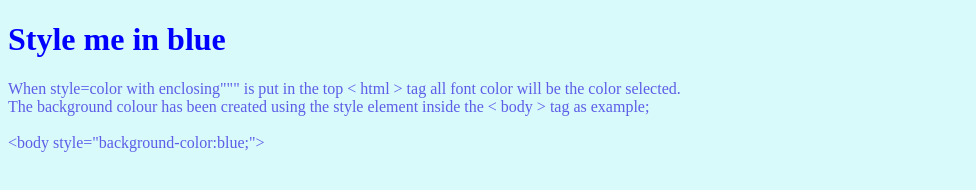
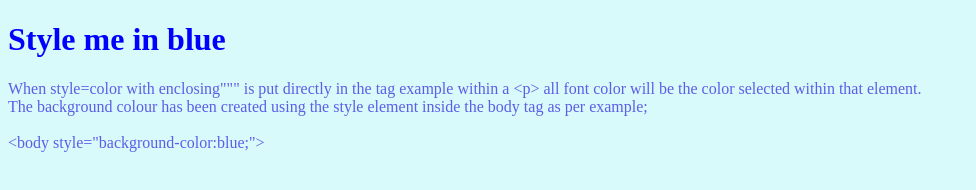
Before and after one commit to AndyMowbray/Threemethods.html, a plain HTML site: page inline.html in a window 1280 px wide. Shown: the whole page, without its empty margins (0-976 px from the left). Drawn offline with Linux system fonts and the light colour scheme.

Commit message:
Update inline.html

```diff
--- a/inline.html
+++ b/inline.html
@@ -9,8 +9,8 @@
 <body style="background-color:rgb(216, 250, 250);">
    <h1 style="color:blue;"> Style me in blue </h1>
 
-    <P style="color: rgb(93, 93, 231);">When style=color with enclosing""" is put in the top < html > tag all font color will be the color selected. <br />
-      The background colour has been created using the style element inside the < body > tag as example; <br />
+     <P style="color: rgb(93, 93, 231);">When style=color with enclosing""" is put directly in the tag example within a &lt;p&gt; all font color will be the color selected within that element. <br />
+      The background colour has been created using the style element inside the body tag as per example; <br />
       <br />
       &lt;body style="background-color:blue;"&gt;
     </P>
```
